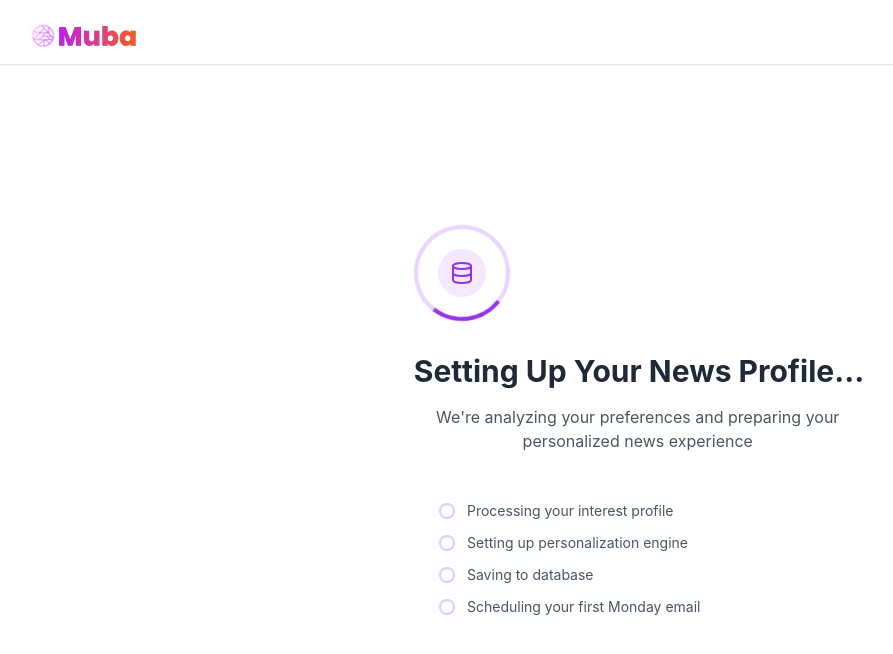
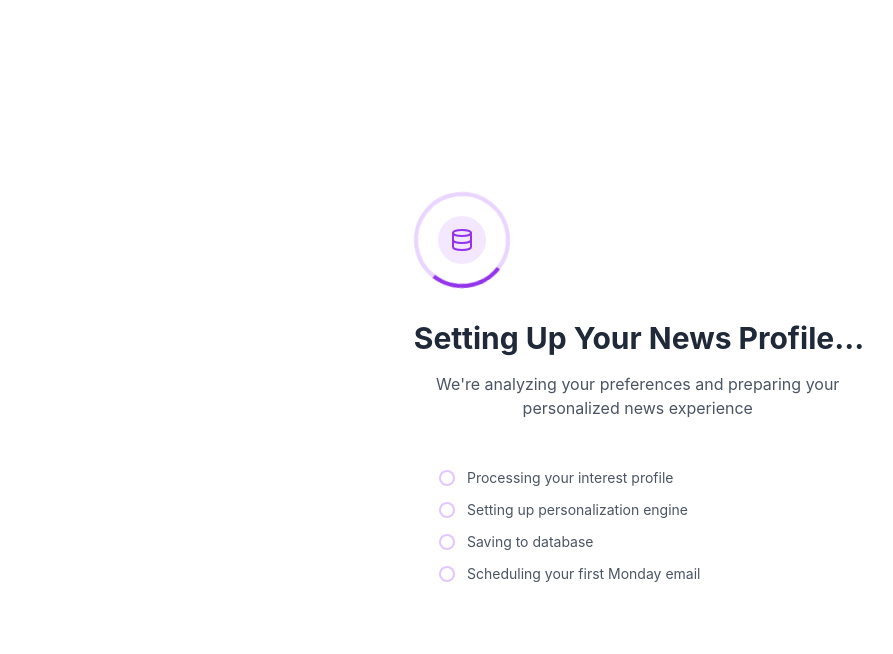
Before and after one commit to MubasharNazir/smartbrief, a React (Create React App) app: page /loading in a window 1280 px wide. Shown: the top 654 px of the page, without its empty margins (1-894 px from the left). Built offline with nearby package versions, Linux system fonts and the light colour scheme.

Commit message:
Update App.js and other changes

```diff
--- a/src/pages/Loading.jsx
+++ b/src/pages/Loading.jsx
@@ -3,23 +3,7 @@
 
 const Loading = () => {
   return (
-    <div className="min-h-screen bg-white">
-      {/* Simple App Bar */}
-      <header className="sticky top-0 z-10 bg-white border-b border-gray-200 shadow-sm">
-        <div className="max-w-7xl mx-auto px-4 sm:px-6 lg:px-8">
-          <div className="flex items-center justify-between h-16">
-            <div className="flex items-center">
-              <img
-                src="/muba.today.svg"
-                alt="Muba Today"
-                className="h-8 w-auto"
-              />
-            </div>
-          </div>
-        </div>
-      </header>
-
-      <div className="flex items-center justify-center min-h-[calc(100vh-4rem)]">
+    <div className="min-h-screen bg-white flex items-center justify-center">
       <div className="text-center">
         <div className="relative mb-8">
           <div className="w-24 h-24 border-4 border-purple-200 rounded-full animate-spin"></div>
@@ -54,7 +38,6 @@
         </div>
       </div>
     </div>
-    </div>
   );
 };
 
```
Lines whose indentation alone changed are shown as unchanged.
